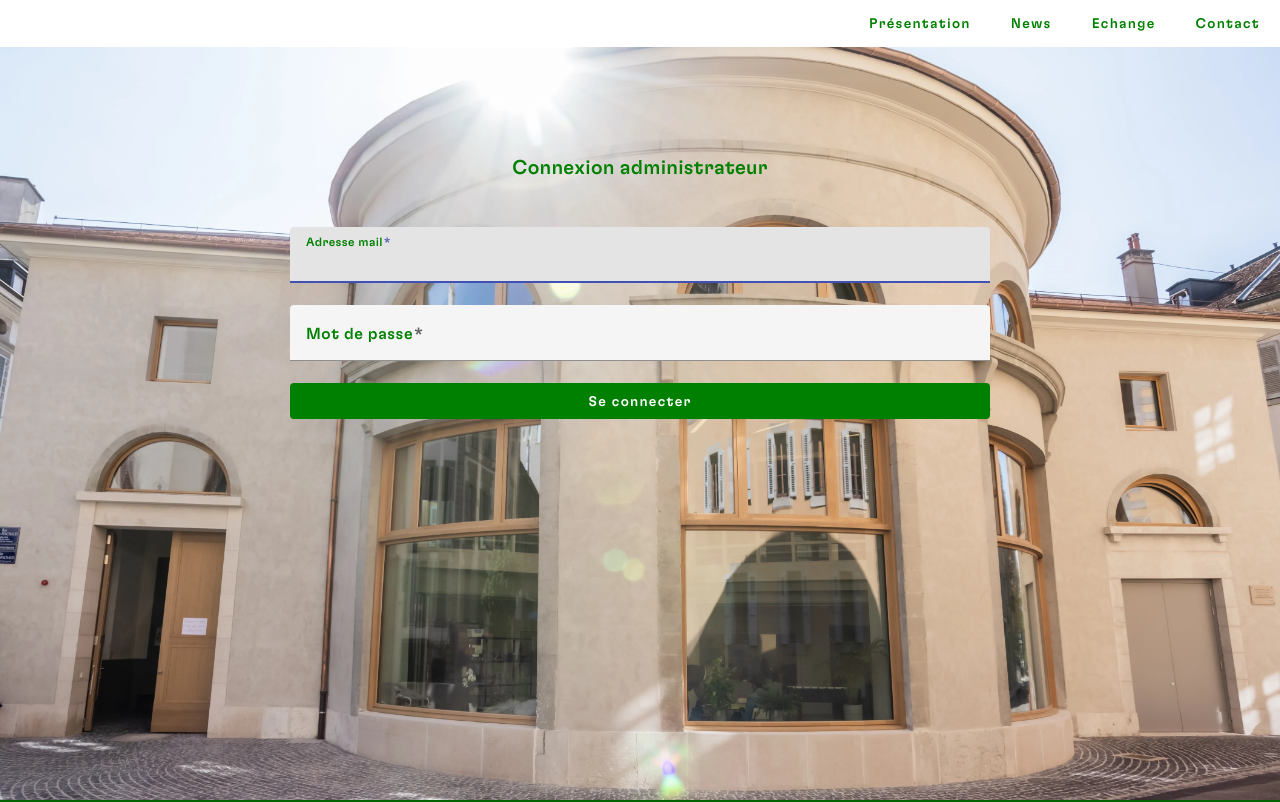
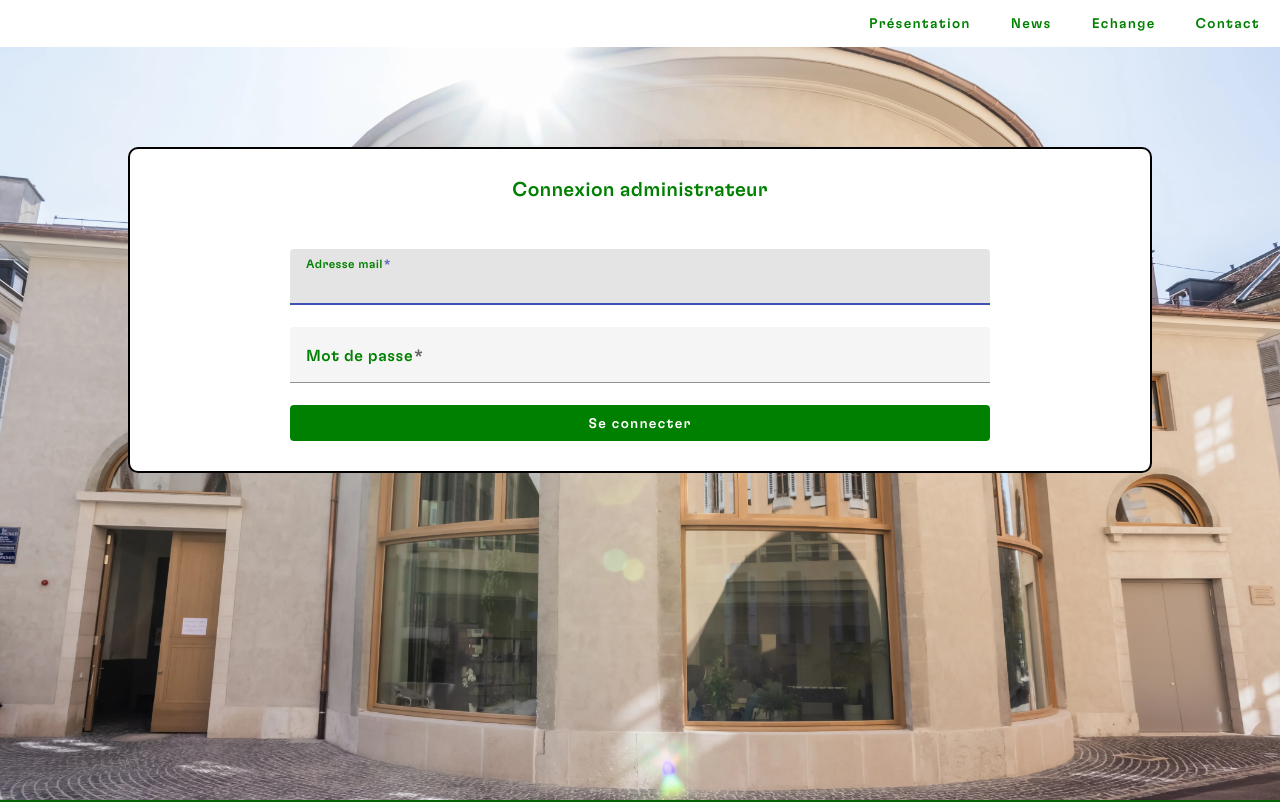
Before and after one commit to lennardnicolas/sel-manege, an Angular app in the folder sel-manege-angular/: page /connexion in a window 1280 px wide. Shown: the top 802 px of the page. Built offline with nearby package versions, Linux system fonts and the light colour scheme; no server answers.

Commit message:
Add white background to connexion form, fix error page (by removing it), and adapt texts for responcive up to 300 px

```diff
--- a/sel-manege-angular/src/app/app.routes.ts
+++ b/sel-manege-angular/src/app/app.routes.ts
@@ -3,7 +3,6 @@ import { PresentationComponent } from './presentation/presentation.component'
 import { NewsComponent } from './news/news.component'
 import { EchangeComponent } from './echange/echange.component'
 import { ContactComponent } from './contact/contact.component'
-import { ErreurComponent } from './erreur/erreur.component'
 import { ConnexionComponent } from './connexion/connexion.component'
 import { DeconnexionComponent } from './deconnexion/deconnexion.component'
 
@@ -15,6 +14,5 @@ export const routes: Routes = [
     { path: 'contact', component: ContactComponent },
     { path: 'connexion', component: ConnexionComponent },
     { path: 'deconnexion', component: DeconnexionComponent },
-    { path: 'erreur', component: ErreurComponent },
-    { path: '**', redirectTo: '/erreur' }
+    { path: '**', redirectTo: '/presentation' }
 ]
--- a/sel-manege-angular/src/app/connexion/connexion.component.css
+++ b/sel-manege-angular/src/app/connexion/connexion.component.css
@@ -17,7 +17,7 @@ app-navbar {
 
 .fieldContactForm {
     width: 100%;
-    min-width: 350px;
+    min-width: 280px;
     max-width: 700px;
 }
 
@@ -28,6 +28,13 @@ app-navbar {
     width: 100%;
     padding: 10px;
     align-items: center;
+    background-color: white;
+    padding-top: 30px;
+    padding-bottom: 30px;
+    width: 80vw;
+    min-width: 300px;
+    border: 2px, solid, black;
+    border-radius: 10px;
 }
 
 #contactFormTitle {
@@ -40,7 +47,7 @@ app-navbar {
 
 #connexionButton{
     width: 100%;
-    min-width: 350px;
+    min-width: 280px;
     max-width: 700px;
     background-color: green;
     color: white;
--- a/sel-manege-angular/src/app/connexion/connexion.component.html
+++ b/sel-manege-angular/src/app/connexion/connexion.component.html
@@ -17,9 +17,9 @@
                     placeholder="Ex: alice.dupont@gmail.com"
                 />
                 @if (emailFormControl.hasError('required')) {
-                    <mat-error>L'adresse mail ne doit pas être vide pour se connecter</mat-error>
+                    <mat-error>L'adresse mail ne doit pas être vide</mat-error>
                 } @else if (emailFormControl.hasError('email')) {
-                    <mat-error>L'adresse mail doit être valide pour se connecter</mat-error>
+                    <mat-error>L'adresse mail doit être valide</mat-error>
                 }
             </mat-form-field>
 
--- a/sel-manege-angular/src/app/erreur/erreur.component.html
+++ /dev/null
@@ -1,5 +0,0 @@
-<div class="pageView">
-    <app-navbar></app-navbar>
-    <span>Erreur</span>
-</div>
-<app-footer></app-footer>
--- a/sel-manege-angular/src/app/presentation/presentation.component.css
+++ b/sel-manege-angular/src/app/presentation/presentation.component.css
@@ -128,7 +128,8 @@ app-navbar {
     background-color: rgb(207, 207, 0);
     color: white;
     width: 70vw;
-    min-width: 300px;
+    min-width: 280px;
+    border: 2px, solid, black;
     max-width: 869px;
 }
 
```
Also changed, not shown: sel-manege-angular/src/app/erreur/erreur.component.ts (deleted, +0 -18 lines), sel-manege-angular/src/app/erreur/erreur.component.css (deleted), 2 other files (tests, documents, lock files or other folders).
